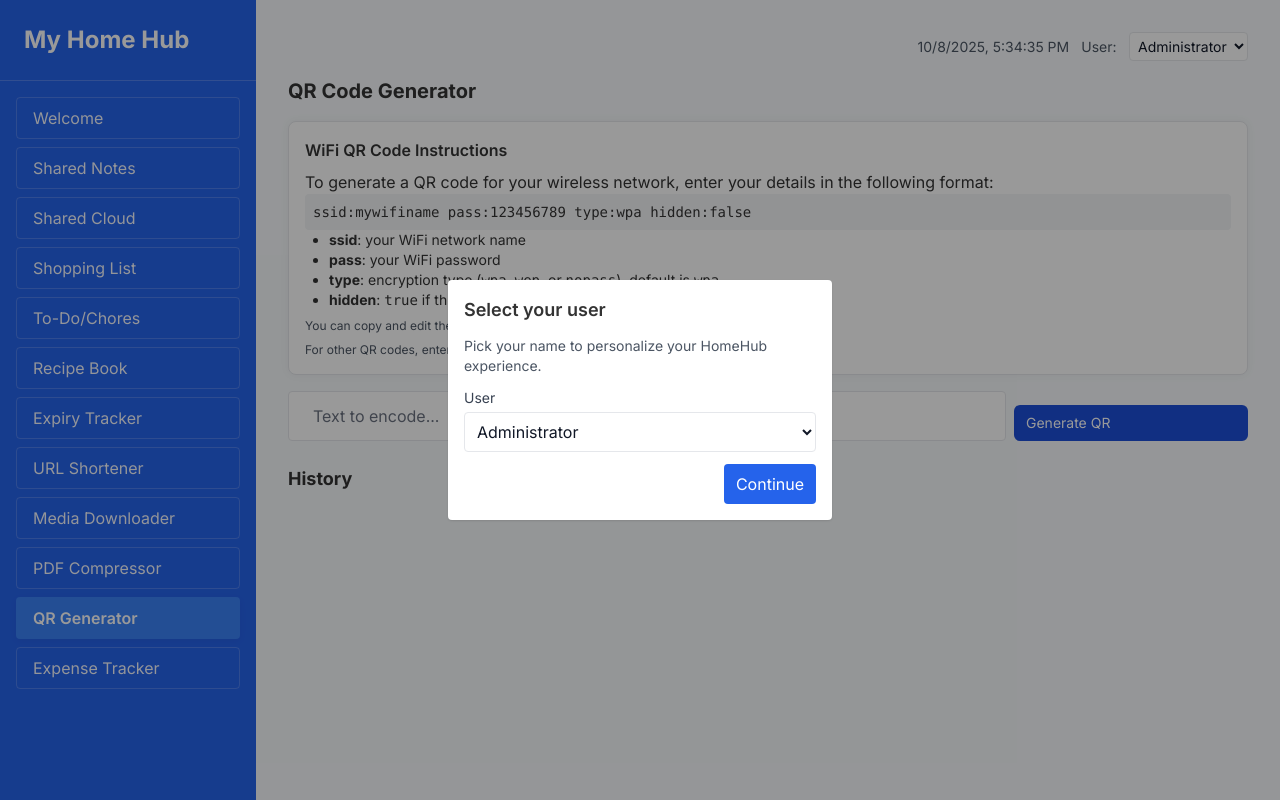
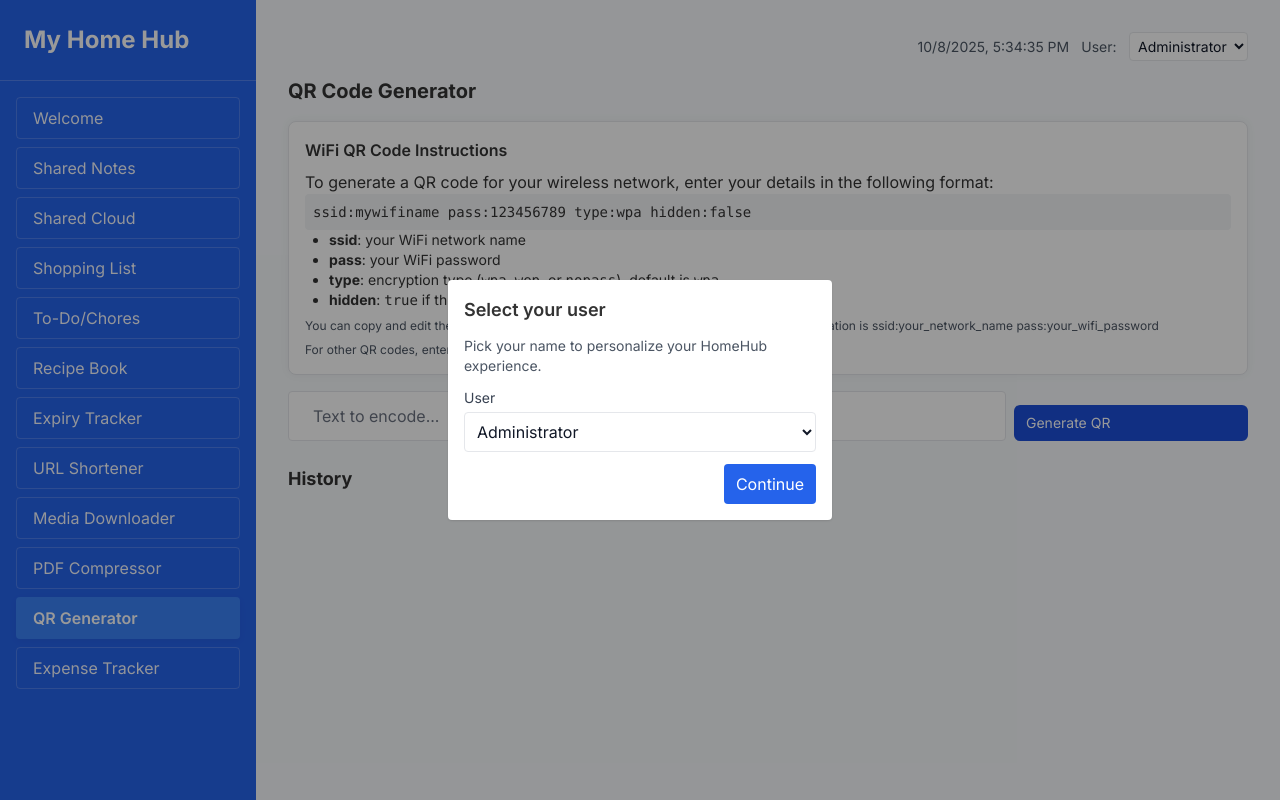
Before and after one commit to surajverma/homehub, a Flask app: page /qr in a window 1280 px wide. Run offline with Flask 3, Linux system fonts and the light colour scheme; data that the repository does not hold is empty; style sheets or scripts are compiled from the project's sources.

Commit message:
Refactor WiFi QR code parsing and update instructions in the QR code generator

```diff
--- a/app/routes.py
+++ b/app/routes.py
@@ -1259,19 +1259,20 @@ def delete_pdf(pdf_id):
 def qr():
     import qrcode
     import base64
+    import re
     qr_img = None
     if request.method == 'POST':
         qrtext = bleach.clean(request.form['qrtext'])
         creator = bleach.clean(request.form['creator'])
-        # WiFi QR code parsing
-        import re
-        wifi_match = re.search(r'ssid:(?P<ssid>[^ ]+) pass:(?P<pass>[^ ]+)(?: type:(?P<type>[^ ]+))?(?: hidden:(?P<hidden>[^ ]+))?', qrtext, re.IGNORECASE)
-        if wifi_match:
-            ssid = wifi_match.group('ssid')
-            password = wifi_match.group('pass')
-            enc_type = wifi_match.group('type') or 'WPA'
-            hidden = wifi_match.group('hidden') or 'false'
-            enc_type = enc_type.upper() if enc_type else 'WPA'
+        ssid_match = re.search(r'ssid:([^ ]+)', qrtext, re.IGNORECASE)
+        pass_match = re.search(r'pass:([^ ]+)', qrtext, re.IGNORECASE)
+        type_match = re.search(r'type:([^ ]+)', qrtext, re.IGNORECASE)
+        hidden_match = re.search(r'hidden:([^ ]+)', qrtext, re.IGNORECASE)
+        if ssid_match and pass_match:
+            ssid = bleach.clean(ssid_match.group(1))
+            password = bleach.clean(pass_match.group(1))
+            enc_type = (type_match.group(1) if type_match else 'WPA').upper()
+            hidden = hidden_match.group(1) if hidden_match else 'false'
             wifi_str = f"WIFI:S:{ssid};T:{enc_type};P:{password};H:{hidden};"
             qrtext_for_qr = wifi_str
         else:
--- a/templates/qr.html
+++ b/templates/qr.html
@@ -12,7 +12,7 @@
             <li><b>type</b>: encryption type (<code>wpa</code>, <code>wep</code>, or <code>nopass</code>), default is <code>wpa</code></li>
             <li><b>hidden</b>: <code>true</code> if the network is hidden, <code>false</code> otherwise (default is <code>false</code>)</li>
         </ul>
-        <p class="mt-2 text-xs text-gray-600">You can copy and edit the code block above for your network.</p>
+        <p class="mt-2 text-xs text-gray-600">You can copy and edit the code block above for your network. The minimum required information is ssid:your_network_name pass:your_wifi_password</p>
         <p class="mt-2 text-xs text-gray-600">For other QR codes, enter any text or URL as usual.</p>
     </div>
     <form method="POST" class="mb-4 grid grid-cols-1 md:grid-cols-12 gap-2 items-end">
```
